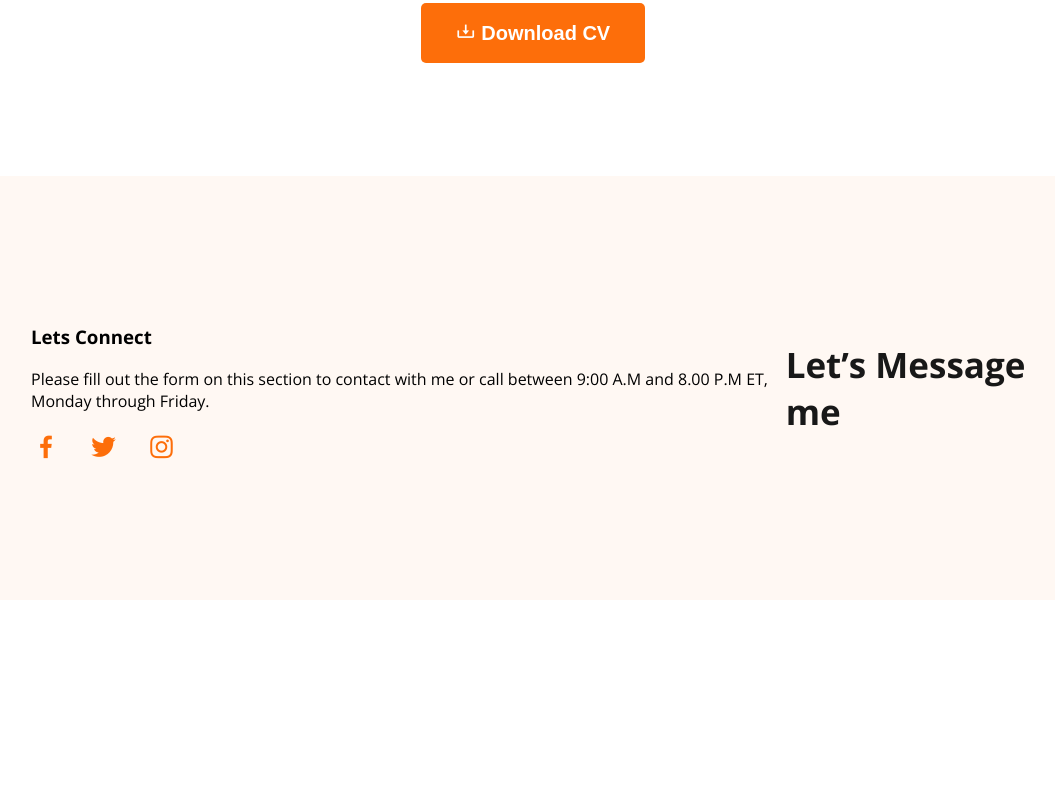
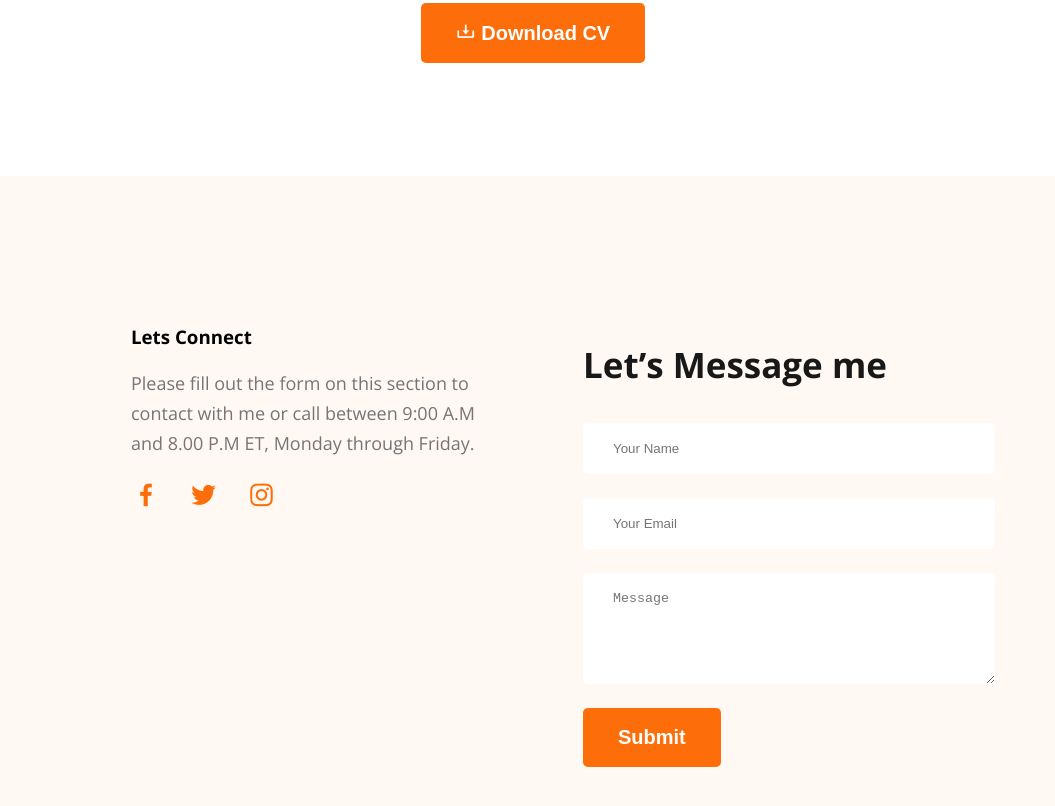
Before and after one commit to ahmed-1430/web-dev-portfolio, a plain HTML site: page index.html in a window 1280 px wide. Shown: the part 3241-4047 px from the top of the page, without its empty margins (107-1162 px from the left). Before the commit the page ends 3849 px from the top, so only its background shows below. Drawn offline with nearby package versions, Linux system fonts and the light colour scheme.

Commit message:
footer css added

```diff
--- a/index.html
+++ b/index.html
@@ -141,13 +141,19 @@ to any of the 1500+ FontAwesome 5 free icons available. Aenean commodo ligula eg
     <footer class="secodary-bg">
         <div class="footer-column">
             <h3 class="section-titile">Lets Connect</h3>
-            <p>Please fill out the form on this section to contact with me or call between 9:00 A.M and 8.00 P.M ET, Monday through Friday.</p>
+            <p class="section-description">Please fill out the form on this section to contact with me or call between 9:00 A.M and 8.00 P.M ET, Monday through Friday.</p>
             <div class="social-icon">
                 <i class='bx bxl-facebook' ></i> <i class='bx bxl-twitter' ></i> <i class='bx bxl-instagram' ></i>
             </div>
         </div>
         <div class="footer-column">
             <h3 class="section-title">Let’s Message me</h3>
+            <form action="">
+                <input type="text" name="" id="" placeholder="Your Name">
+                <input type="email" name="" id="" placeholder="Your Email">
+                <textarea name="" id="" cols="30" rows="5" placeholder="Message"></textarea>
+                <input type="submit" value="Submit" class="btn-primary">
+            </form>
         </div>
     </footer>
 
--- a/style/style.css
+++ b/style/style.css
@@ -161,8 +161,23 @@ main {
 
 /* footer style  */
 footer {
-    padding: 130px;
+    padding: 130px 230px;
     display: flex;
+    gap: 100px;
+}
+.footer-column{
+    width: 50%;
+}
+footer input[type="text"], footer input[type="email"], footer textarea {
+    border-radius: 5px;
+    padding: 18px 30px;
+    margin-bottom: 24px;
+    background-color: white;
+    color: #757575;
+    border: none;
+    display: block;
+    width: 100%;
+
 }
 .social-icon {
     font-size: 30px;
```
